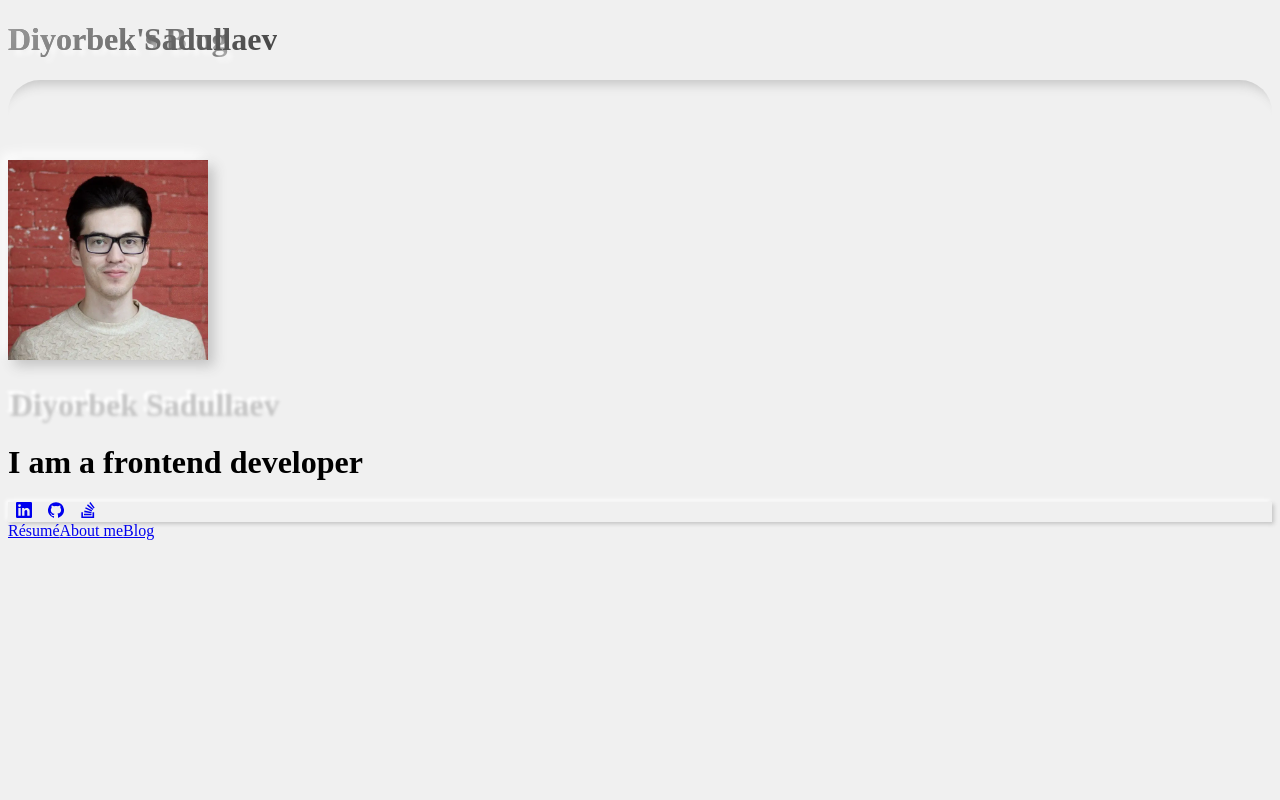
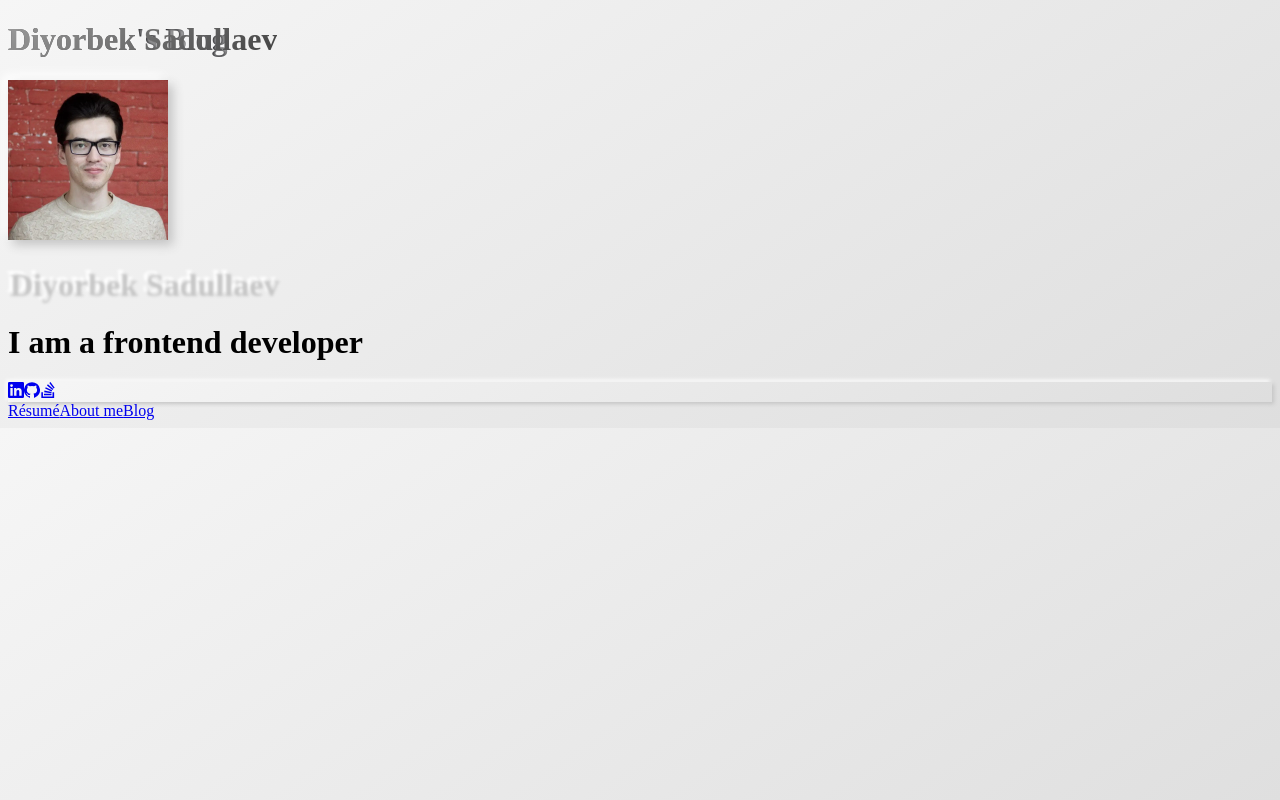
Before and after one commit to diyorbek/diyorbek.blog, a Next.js app: page / in a window 1280 px wide. Built offline with nearby package versions, Linux system fonts and the light colour scheme.

Commit message:
finalize home page

```diff
--- a/components/PageContainer.tsx
+++ b/components/PageContainer.tsx
@@ -7,10 +7,7 @@ export function PageContainer({
   ...restProps
 }: PropsWithChildren<HTMLAttributes<HTMLDivElement>>) {
   return (
-    <div
-      {...restProps}
-      className="max-w-4xl flex flex-col min-h-screen mx-auto"
-    >
+    <div {...restProps} className="flex flex-col min-h-screen mx-auto">
       <PageHeader />
 
       <div className="flex-1 flex px-2">{children}</div>
--- a/components/PageHeader.tsx
+++ b/components/PageHeader.tsx
@@ -1,22 +1,40 @@
-import React, { HTMLAttributes } from 'react';
+import React, { HTMLAttributes, useEffect, useRef } from 'react';
 
 export function PageHeader({
   className,
   ...restProps
 }: HTMLAttributes<HTMLDivElement>) {
+  const headerRef = useRef<HTMLDivElement | null>(null);
+
+  useEffect(() => {
+    const toggleHeaderShadow = () => {
+      if (headerRef.current) {
+        if (window.scrollY > 0) {
+          headerRef.current.classList.add('raised');
+        } else {
+          headerRef.current.classList.remove('raised');
+        }
+      }
+    };
+
+    window.addEventListener('scroll', toggleHeaderShadow);
+
+    return () => window.removeEventListener('scroll', toggleHeaderShadow);
+  }, []);
+
   return (
     <div
       {...restProps}
-      className={`header-container sticky top-0 w-full mx-auto px-2 ${
+      ref={headerRef}
+      className={`header-container z-10 sticky top-0 w-full mx-auto px-4 ${
         className || ''
       }`}
     >
-      <header>
-        <h1 className="text-center font-extrabold sm:my-4 my-3">
+      <header className="max-w-4xl m-auto">
+        <h1 className="sm:text-2xl text-lg font-extrabold sm:my-4 my-3">
           Diyorbek's Blog
         </h1>
       </header>
-      <div className="header-leveler pointer-events-none absolute left-2 right-2 z-10 rounded-t-full"></div>
     </div>
   );
 }
--- a/pages/index.tsx
+++ b/pages/index.tsx
@@ -34,14 +34,23 @@ export default function Home() {
         </h1>
 
         <div className="socials rounded-full flex justify-between items-center sm:mb-8 mb-6 p-2">
-          <a href="https://www.linkedin.com/in/diyorbek-sadullaev/">
-            <LinkedIn className="text-2xl hover:text-blue-600 text-gray-600" />
+          <a
+            className="outline-none px-2 focus:text-blue-600 hover:text-blue-600 text-gray-600"
+            href="https://www.linkedin.com/in/diyorbek-sadullaev/"
+          >
+            <LinkedIn className="text-2xl" />
           </a>
-          <a href="https://github.com/Diyorbek">
-            <GitHub className="text-2xl hover:text-gray-800 text-gray-600" />
+          <a
+            className="outline-none px-2 focus:text-gray-800 hover:text-gray-800 text-gray-600"
+            href="https://github.com/Diyorbek"
+          >
+            <GitHub className="text-2xl " />
           </a>
-          <a href="https://stackoverflow.com/users/9838291/diyorbek-sadullayev">
-            <StackOverflow className="text-2xl text-gray-600" />
+          <a
+            className="outline-none px-2 text-gray-600"
+            href="https://stackoverflow.com/users/9838291/diyorbek-sadullayev"
+          >
+            <StackOverflow className="text-2xl" />
           </a>
         </div>
 
--- a/styles/globals.css
+++ b/styles/globals.css
@@ -2,9 +2,10 @@
 @import './header.css';
 
 :root {
-  --page-bg-color: rgb(240, 240, 240);
+  --page-bg: linear-gradient(145deg, #f6f6f6, #dedede);
+  --inset-gradient: linear-gradient(145deg, #dedede, #f6f6f6);
 }
 
 body {
-  background-color: var(--page-bg-color);
+  background: var(--page-bg);
 }
--- a/styles/header.css
+++ b/styles/header.css
@@ -1,33 +1,17 @@
 .header-container {
-  --leveler-shadow: inset 0 20px 12px -16px #c4c4c4;
-  background-color: var(--page-bg-color);
+  transition: box-shadow 0.3s;
 }
 
-@keyframes appear {
-  0% {
-    box-shadow: inset 0 0 12px -16px #c4c4c4;
-  }
-  100% {
-    box-shadow: var(--leveler-shadow);
-  }
-}
-
-.header-container .header-leveler {
-  height: 80px;
-}
-
-.header-container .header-leveler:after {
-  content: ' ';
-  display: block;
-  height: 100%;
-  border-radius: 32px;
-  box-shadow: var(--leveler-shadow);
-  animation: appear 0.5s ease-out;
+.header-container.raised {
+  background: var(--page-bg);
+  box-shadow: 0 10px 15px -3px rgba(0, 0, 0, 0.1),
+    0 4px 6px -2px rgba(0, 0, 0, 0.05);
 }
 
 .header-container header h1 {
-  background-color: #0008;
+  @apply bg-gray-900;
+
   color: transparent;
-  text-shadow: 5px 5px 4px rgba(255, 255, 255, 0.6);
+  text-shadow: 1px 0px 3px rgba(255, 255, 255, 0.6);
   background-clip: text;
 }
--- a/styles/home.css
+++ b/styles/home.css
@@ -11,7 +11,8 @@
 #avatar {
   width: 160px;
   height: 160px;
-  box-shadow: 6px 6px 12px #c4c4c4, -6px -6px 12px #ffffff;
+  background: linear-gradient(145deg, #f6f6f6, #cfcfcf);
+  box-shadow: 5px 5px 10px #c4c4c4, -5px -5px 10px #ffffff;
 }
 
 @screen sm {
@@ -36,21 +37,20 @@
 
 .socials {
   box-shadow: 2px 2px 4px #c4c4c4, -2px -2px 4px #ffffff;
+  background: var(--page-bg);
 }
 
-.socials a {
-  @apply px-2;
-}
-
-#stackoverflow-icon path {
+.socials a #stackoverflow-icon path {
   fill: currentColor;
 }
 
-#stackoverflow-icon:hover path:first-child {
+.socials a:focus #stackoverflow-icon path:first-child,
+.socials a:hover #stackoverflow-icon path:first-child {
   fill: #bcbbbb;
 }
 
-#stackoverflow-icon:hover path:last-child {
+.socials a:focus #stackoverflow-icon path:last-child,
+.socials a:hover #stackoverflow-icon path:last-child {
   fill: #f48024;
 }
 
@@ -61,10 +61,9 @@
 
 .button-link:hover {
   box-shadow: inset 2px 2px 4px #c4c4c4, inset -2px -2px 4px #ffffff;
-  /* box-shadow: inset 0px 2px 4px 0px #00000029; */
+  background: var(--inset-gradient);
 }
 
 .button-link:focus {
   box-shadow: inset 2px 2px 4px #c4c4c4, inset -2px -2px 4px #ffffff;
-  /* box-shadow: inset 0px 2px 4px 2px #00000029; */
 }
```
